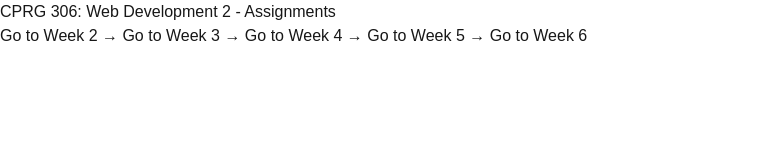
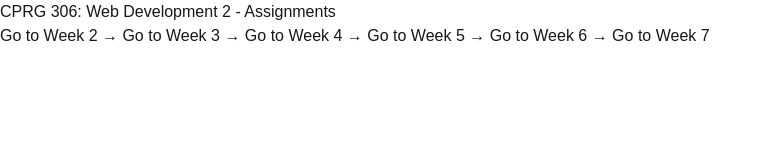
Before and after one commit to heet-talati/cprg306-assignments, a Next.js app: page / in a window 1280 px wide. Shown: the top 160 px of the page, without its empty margins (0-772 px from the left). Built offline with nearby package versions, Linux system fonts and the light colour scheme.

Commit message:
Added link to week 7 page

```diff
--- a/app/page.js
+++ b/app/page.js
@@ -14,6 +14,8 @@ export default function Home() {
       <Link href="/week-5">Go to Week 5</Link>
       <span> → </span>
       <Link href="/week-6">Go to Week 6</Link>
+      <span> → </span>
+      <Link href="/week-7">Go to Week 7</Link>
     </>
   );
 }
```
